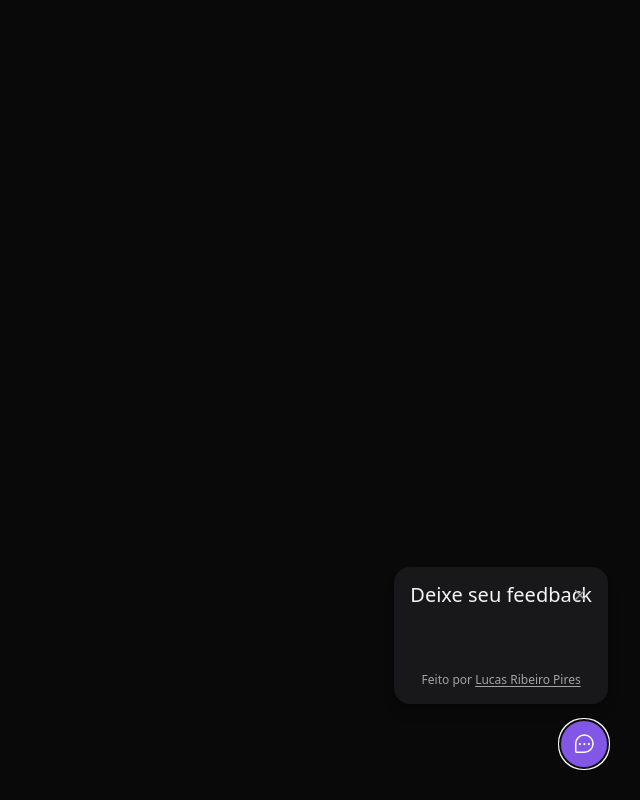
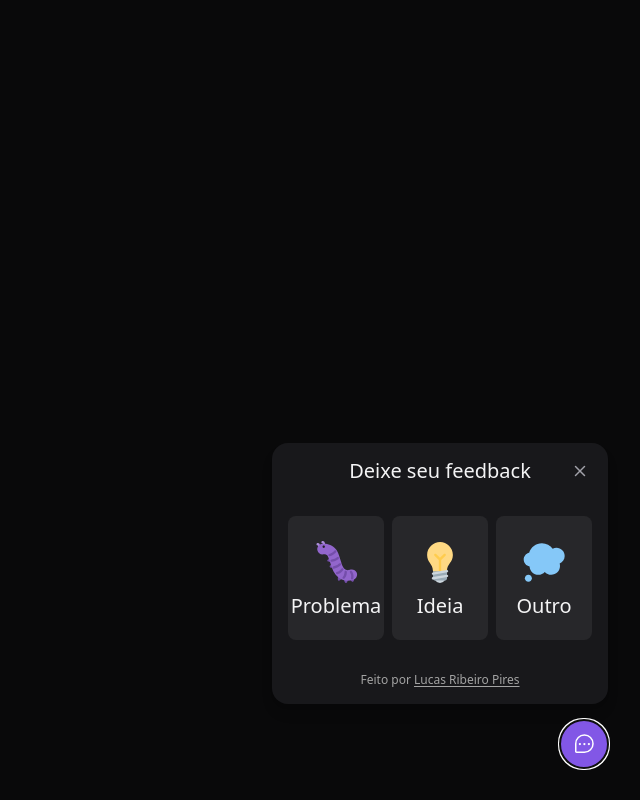
Before and after one commit to lucaspires-source/Feedback-Widget, a React (Vite) app in the folder web/: page / in a window 1280 px wide. Both pictures are taken after a click on the button "Feedback". Shown: the whole page, without its empty margins (640-1280 px from the left). Built offline with nearby package versions, Linux system fonts and the light colour scheme.

Commit message:
started working on feedback buttons

```diff
--- a/web/src/components/WidgetForm.tsx
+++ b/web/src/components/WidgetForm.tsx
@@ -1,27 +1,29 @@
 import { CloseButton } from "./CloseButton";
-
+import bugImageUrl from "../assets/bug.svg";
+import ideaImageUrl from "../assets/idea.svg";
+import otherImageUrl from "../assets/other.svg";
 
 const feedbackTypes = {
     BUG: {
     title:'Problema',
     image :{
-        src:'../../assets/icons/bug.svg',
-        alt:'problema'
+        src:bugImageUrl,
+        alt:'Imagem de um inseto'
     }
     },
     IDEA:{
         title:'Ideia',
         image :{
-            src:'../../assets/icons/idea.svg',
-            alt:'ideia'
+            src:ideaImageUrl,
+            alt:'Imagem de uma lampada'
         }
 
     },
     OTHER :{
         title:'Outro',
         image :{
-            src:'../../assets/icons/other.svg',
-            alt:'outro'
+            src:otherImageUrl,
+            alt:'Imagem de um Balao de pensamento'
         }
 
 
@@ -32,10 +34,18 @@ export function WidgetForm (){
         <div className="bg-zinc-900 p-4 relative rounded-2xl mb-4 flex flex-col items-center shadow-lg w-[calc(100vw-2rem)] md:w-auto ">
             <header>
                 <span className="text-xl leading-6">Deixe seu feedback</span>
+
                 <CloseButton />
             </header>
             <div className="flex py-8 gap-2 w-full">
-                <button></button>
+                {Object.entries(feedbackTypes).map(([key,value])=>{
+                    return(
+                        <button className=" bg-zinc-800 rounded-lg py-5 w-24 flex-1 flex flex-col items-center gap-2 border-2 border-transparent hover:border-brand-500 focus:border-brand-500 focus:outline-none" key={key}>
+                                <img className="h-12 w-12" src={value.image.src} alt={value.image.alt} />
+                                <span className="text-xl leading-6">{value.title}</span>
+                        </button>
+                    )
+                })}
             </div>
             <footer className="text-xs text-neutral-400">
                 Feito por <a className="underline underline-offset-2" href="https://github.com/lucaspires-source">Lucas Ribeiro Pires</a>
```
Also changed, not shown: web/src/assets/bug.svg, web/src/assets/other.svg.
